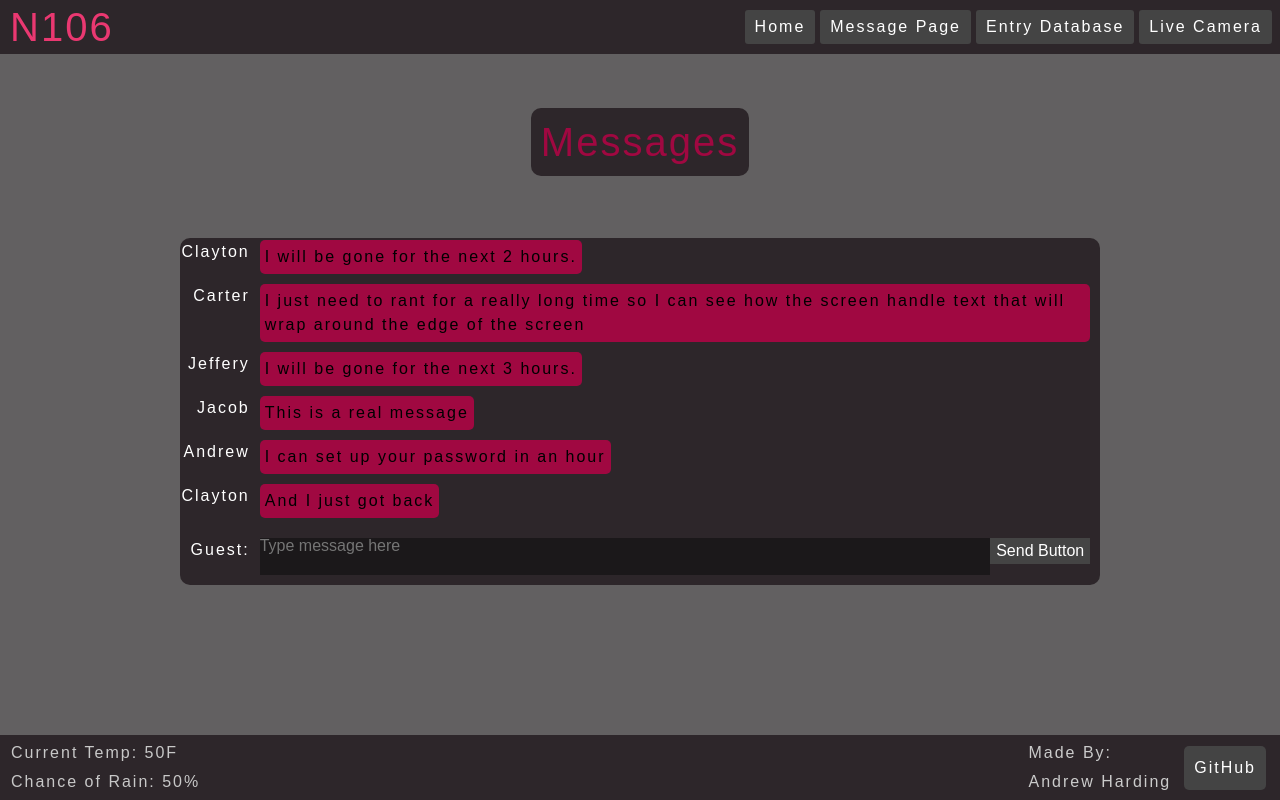
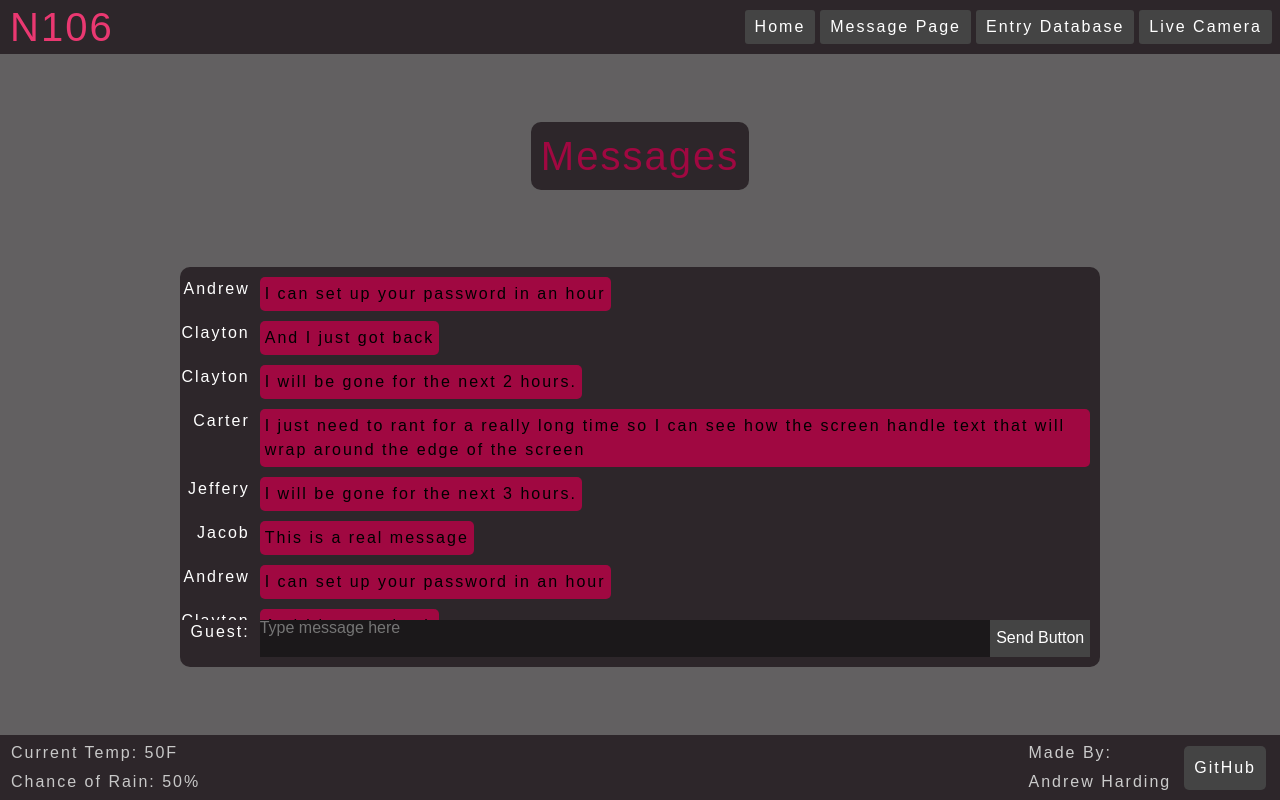
Before and after one commit to andpdw/CS260-Startup, a React (Vite) app: page /message in a window 1280 px wide. Built offline with nearby package versions, Linux system fonts and the light colour scheme; a web font is replaced by a local one.

Commit message:
Made some adjustmenst to css so that you can scroll through messages

```diff
--- a/src/message/message.css
+++ b/src/message/message.css
@@ -1,4 +1,4 @@
-.main {
+main {
     display: flex;
     align-items: center;
     height: 100%;
@@ -12,10 +12,18 @@
     border-radius: 10px;
 }
 
+.message-panel {
+    display: flex;
+    flex-direction: column;
+    flex: .50;
+    min-height: 400px;
+}
+
 .message-board {
     display: flex;
     flex-direction: column;
-    justify-content: flex-end;
+    justify-content: flex-start;
+    flex: 1;
     overflow-y: auto;
     background-color: #2D262A;
     height: 60%;
```
